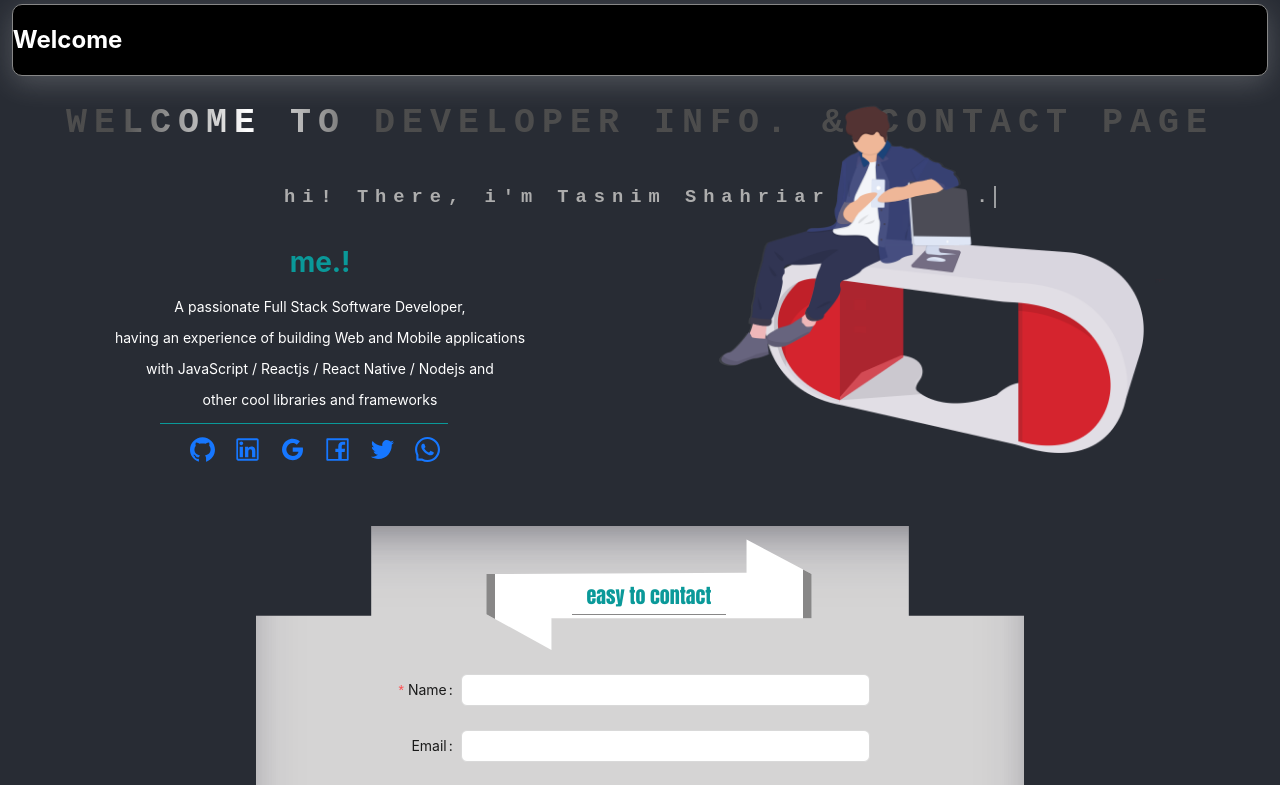
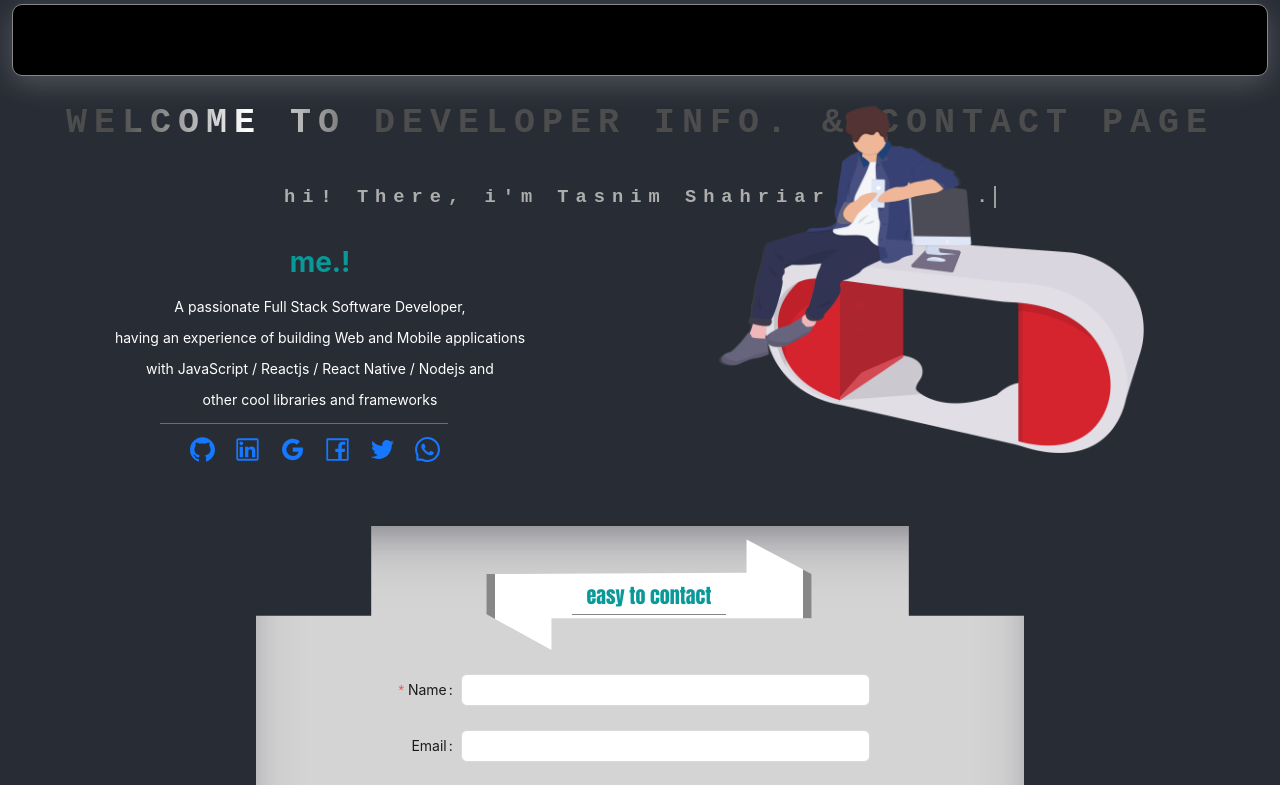
Before and after one commit to akashsdk/developer-info, a React (Create React App) app: page / in a window 1280 px wide. Shown: the top 785 px of the page. Built offline with nearby package versions, Linux system fonts and the light colour scheme.

Commit message:
Update header.js

```diff
--- a/src/Component/header.js
+++ b/src/Component/header.js
@@ -5,7 +5,7 @@ export default function header() {
   return (
     <div className='headerBody'>
         <div className='headerBox'>
-            <h2 style={{color:'#fff'}}>Welcome</h2>
+            <h2 >Welcome</h2>
         </div>
     </div>
   )
```
